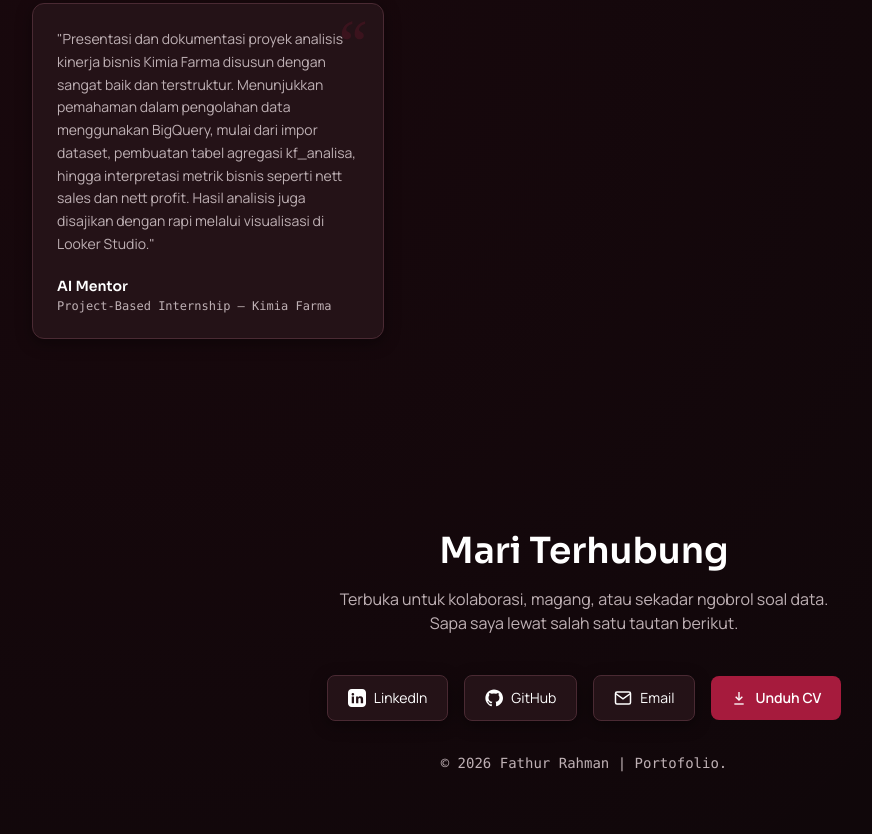
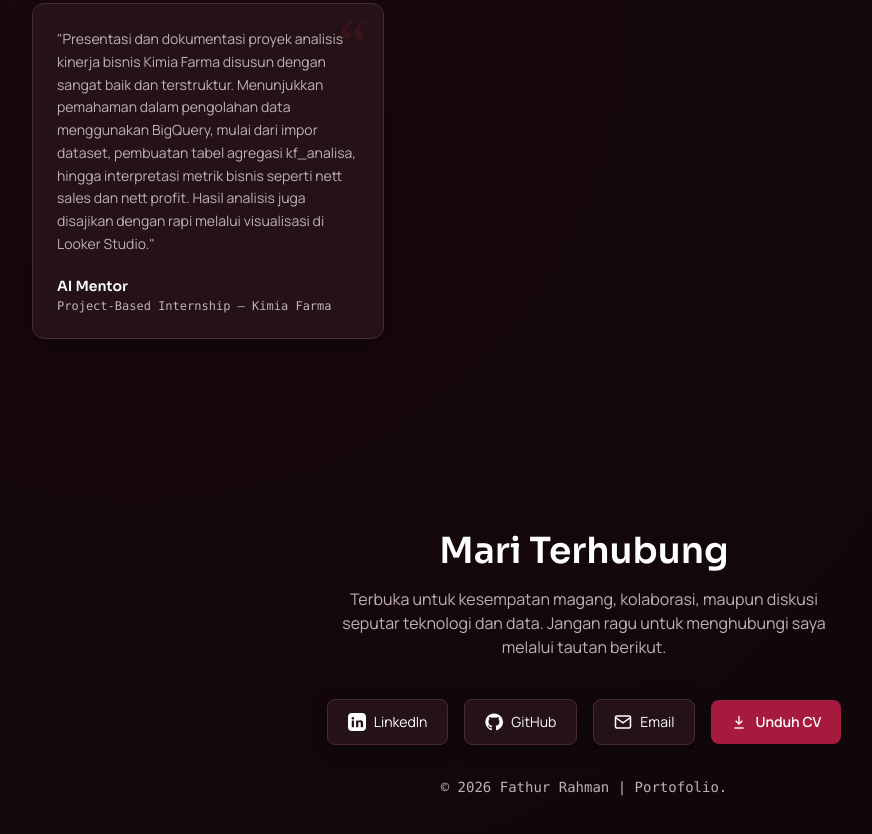
Before and after one commit to FathurRahman0/Portofolio-Fathur-Rahman, a plain HTML site: page index.html in a window 1280 px wide. Shown: the part 3225-4059 px from the top of the page, without its empty margins (56-928 px from the left). Drawn offline with nearby package versions, Linux system fonts and the light colour scheme.

Commit message:
Perbarui deskripsi  kontak

```diff
--- a/index.html
+++ b/index.html
@@ -1266,9 +1266,9 @@
         class="text-muted max-w-lg mx-auto mb-10"
       >
 
-        Terbuka untuk kolaborasi, magang, atau sekadar ngobrol
-        soal data. Sapa saya lewat salah satu tautan berikut.
-
+        Terbuka untuk kesempatan magang, kolaborasi, maupun
+        diskusi seputar teknologi dan data. Jangan ragu untuk
+        menghubungi saya melalui tautan berikut.
       </p>
 
 
```
